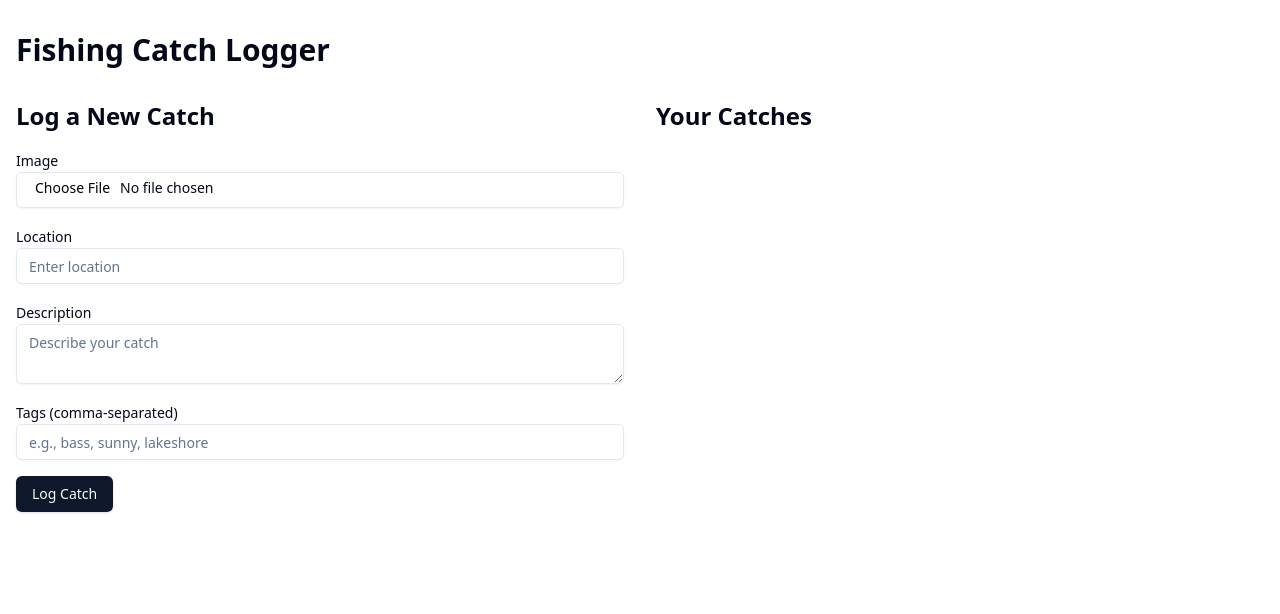
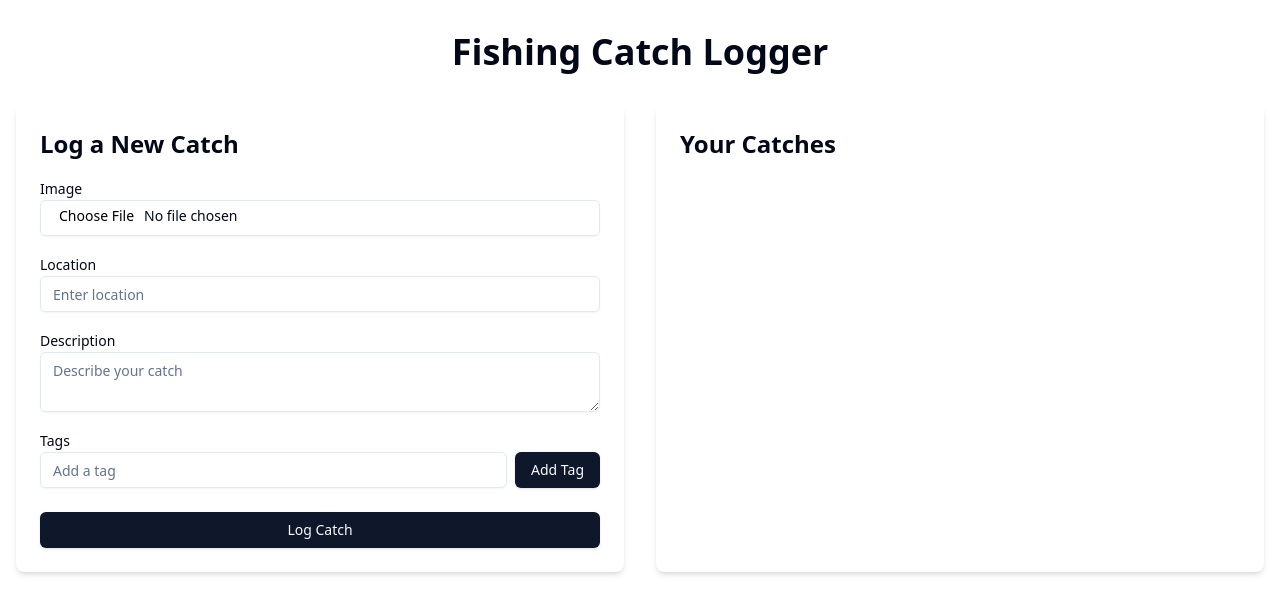
Before and after one commit to jasonkneen/sg-581720654063997, a Next.js app: page / in a window 1280 px wide. Shown: the top 614 px of the page. Built offline with nearby package versions, Linux system fonts and the light colour scheme.

Commit message:
SOFTGEN MAGIC

```diff
--- a/src/components/CatchForm.js
+++ b/src/components/CatchForm.js
@@ -3,12 +3,16 @@ import { Button } from "@/components/ui/button";
 import { Input } from "@/components/ui/input";
 import { Textarea } from "@/components/ui/textarea";
 import { Label } from "@/components/ui/label";
+import { Badge } from "@/components/ui/badge";
+import { X } from "lucide-react";
 
 export default function CatchForm({ onAddCatch }) {
   const [image, setImage] = useState(null);
   const [location, setLocation] = useState('');
   const [description, setDescription] = useState('');
-  const [tags, setTags] = useState('');
+  const [tags, setTags] = useState([]);
+  const [currentTag, setCurrentTag] = useState('');
+  const [errors, setErrors] = useState({});
 
   const handleImageChange = (e) => {
     const file = e.target.files[0];
@@ -21,21 +25,46 @@ export default function CatchForm({ onAddCatch }) {
     }
   };
 
+  const addTag = () => {
+    if (currentTag.trim() && !tags.includes(currentTag.trim())) {
+      setTags([...tags, currentTag.trim()]);
+      setCurrentTag('');
+    }
+  };
+
+  const removeTag = (tagToRemove) => {
+    setTags(tags.filter(tag => tag !== tagToRemove));
+  };
+
+  const validateForm = () => {
+    const newErrors = {};
+    if (!image) newErrors.image = 'Please upload an image';
+    if (!location.trim()) newErrors.location = 'Location is required';
+    if (!description.trim()) newErrors.description = 'Description is required';
+    if (tags.length === 0) newErrors.tags = 'At least one tag is required';
+    setErrors(newErrors);
+    return Object.keys(newErrors).length === 0;
+  };
+
   const handleSubmit = (e) => {
     e.preventDefault();
+    if (validateForm()) {
       const newCatch = {
         id: Date.now(),
         image,
         location,
         description,
-      tags: tags.split(',').map(tag => tag.trim()),
+        tags,
         date: new Date().toISOString(),
       };
       onAddCatch(newCatch);
       setImage(null);
       setLocation('');
       setDescription('');
-    setTags('');
+      setTags([]);
+      setCurrentTag('');
+      setErrors({});
+    }
   };
 
   return (
@@ -43,7 +72,8 @@ export default function CatchForm({ onAddCatch }) {
       <div>
         <Label htmlFor="image">Image</Label>
         <Input id="image" type="file" accept="image/*" onChange={handleImageChange} />
-        {image && <img src={image} alt="Selected catch" className="mt-2 max-w-full h-auto" />}
+        {image && <img src={image} alt="Selected catch" className="mt-2 max-w-full h-auto rounded-md" />}
+        {errors.image && <p className="text-red-500 text-sm mt-1">{errors.image}</p>}
       </div>
       <div>
         <Label htmlFor="location">Location</Label>
@@ -53,6 +83,7 @@ export default function CatchForm({ onAddCatch }) {
           onChange={(e) => setLocation(e.target.value)}
           placeholder="Enter location"
         />
+        {errors.location && <p className="text-red-500 text-sm mt-1">{errors.location}</p>}
       </div>
       <div>
         <Label htmlFor="description">Description</Label>
@@ -62,17 +93,31 @@ export default function CatchForm({ onAddCatch }) {
           onChange={(e) => setDescription(e.target.value)}
           placeholder="Describe your catch"
         />
+        {errors.description && <p className="text-red-500 text-sm mt-1">{errors.description}</p>}
       </div>
       <div>
-        <Label htmlFor="tags">Tags (comma-separated)</Label>
+        <Label htmlFor="tags">Tags</Label>
+        <div className="flex items-center">
           <Input
             id="tags"
-          value={tags}
-          onChange={(e) => setTags(e.target.value)}
-          placeholder="e.g., bass, sunny, lakeshore"
+            value={currentTag}
+            onChange={(e) => setCurrentTag(e.target.value)}
+            placeholder="Add a tag"
+            className="flex-grow"
           />
+          <Button type="button" onClick={addTag} className="ml-2">Add Tag</Button>
         </div>
-      <Button type="submit">Log Catch</Button>
+        <div className="mt-2 flex flex-wrap gap-2">
+          {tags.map((tag, index) => (
+            <Badge key={index} variant="secondary" className="flex items-center">
+              {tag}
+              <X className="ml-1 h-3 w-3 cursor-pointer" onClick={() => removeTag(tag)} />
+            </Badge>
+          ))}
+        </div>
+        {errors.tags && <p className="text-red-500 text-sm mt-1">{errors.tags}</p>}
+      </div>
+      <Button type="submit" className="w-full">Log Catch</Button>
     </form>
   );
 }
--- a/src/components/CatchList.js
+++ b/src/components/CatchList.js
@@ -3,7 +3,7 @@ import { Badge } from "@/components/ui/badge";
 import { Button } from "@/components/ui/button";
 import { Share2 } from "lucide-react";
 
-export default function CatchList({ catches }) {
+export default function CatchList({ catches, currentPage, catchesPerPage, totalCatches, paginate }) {
   const handleShare = (catchItem) => {
     const shareText = `Check out my fishing catch!\nLocation: ${catchItem.location}\nDescription: ${catchItem.description}\nTags: ${catchItem.tags.join(', ')}`;
     if (navigator.share) {
@@ -16,7 +16,13 @@ export default function CatchList({ catches }) {
     }
   };
 
+  const pageNumbers = [];
+  for (let i = 1; i <= Math.ceil(totalCatches / catchesPerPage); i++) {
+    pageNumbers.push(i);
+  }
+
   return (
+    <div>
       <div className="space-y-4">
         {catches.map((catchItem) => (
           <Card key={catchItem.id}>
@@ -26,9 +32,9 @@ export default function CatchList({ catches }) {
             </CardHeader>
             <CardContent>
               <div className="aspect-w-16 aspect-h-9 mb-4">
-              <img src={catchItem.image} alt="Catch" className="object-cover rounded-md" />
+                <img src={catchItem.image} alt="Catch" className="object-cover rounded-md w-full h-48" />
               </div>
-            <p>{catchItem.description}</p>
+              <p className="text-sm text-gray-600">{catchItem.description}</p>
               <div className="mt-2">
                 {catchItem.tags.map((tag, index) => (
                   <Badge key={index} variant="secondary" className="mr-1 mb-1">
@@ -45,5 +51,18 @@ export default function CatchList({ catches }) {
           </Card>
         ))}
       </div>
+      <div className="flex justify-center mt-4">
+        {pageNumbers.map(number => (
+          <Button
+            key={number}
+            onClick={() => paginate(number)}
+            variant={currentPage === number ? "default" : "outline"}
+            className="mx-1"
+          >
+            {number}
+          </Button>
+        ))}
+      </div>
+    </div>
   );
 }
--- /dev/null
+++ b/src/components/ErrorBoundary.js
@@ -0,0 +1,31 @@
+import React from 'react';
+
+class ErrorBoundary extends React.Component {
+  constructor(props) {
+    super(props);
+    this.state = { hasError: false };
+  }
+
+  static getDerivedStateFromError(error) {
+    return { hasError: true };
+  }
+
+  componentDidCatch(error, errorInfo) {
+    console.log('Error:', error, errorInfo);
+  }
+
+  render() {
+    if (this.state.hasError) {
+      return (
+        <div className="bg-red-100 border border-red-400 text-red-700 px-4 py-3 rounded relative" role="alert">
+          <strong className="font-bold">Oops!</strong>
+          <span className="block sm:inline"> Something went wrong. Please try again later.</span>
+        </div>
+      );
+    }
+
+    return this.props.children;
+  }
+}
+
+export default ErrorBoundary;
--- a/src/pages/index.js
+++ b/src/pages/index.js
@@ -1,12 +1,13 @@
 import { useState, useEffect } from 'react';
 import { Button } from "@/components/ui/button";
-import { Input } from "@/components/ui/input";
-import { Textarea } from "@/components/ui/textarea";
 import CatchForm from '@/components/CatchForm';
 import CatchList from '@/components/CatchList';
+import ErrorBoundary from '@/components/ErrorBoundary';
 
 export default function Home() {
   const [catches, setCatches] = useState([]);
+  const [currentPage, setCurrentPage] = useState(1);
+  const catchesPerPage = 5;
 
   useEffect(() => {
     const savedCatches = localStorage.getItem('fishingCatches');
@@ -16,23 +17,39 @@ export default function Home() {
   }, []);
 
   const addCatch = (newCatch) => {
-    const updatedCatches = [...catches, newCatch];
+    const updatedCatches = [newCatch, ...catches];
     setCatches(updatedCatches);
     localStorage.setItem('fishingCatches', JSON.stringify(updatedCatches));
   };
 
+  const indexOfLastCatch = currentPage * catchesPerPage;
+  const indexOfFirstCatch = indexOfLastCatch - catchesPerPage;
+  const currentCatches = catches.slice(indexOfFirstCatch, indexOfLastCatch);
+
+  const paginate = (pageNumber) => setCurrentPage(pageNumber);
+
   return (
     <div className="container mx-auto px-4 py-8">
-      <h1 className="text-3xl font-bold mb-8">Fishing Catch Logger</h1>
-      <div className="grid grid-cols-1 md:grid-cols-2 gap-8">
-        <div>
-          <h2 className="text-2xl font-semibold mb-4">Log a New Catch</h2>
-          <CatchForm onAddCatch={addCatch} />
-        </div>
-        <div>
-          <h2 className="text-2xl font-semibold mb-4">Your Catches</h2>
-          <CatchList catches={catches} />
-        </div>
+      <h1 className="text-4xl font-bold mb-8 text-center">Fishing Catch Logger</h1>
+      <div className="grid grid-cols-1 lg:grid-cols-2 gap-8">
+        <ErrorBoundary>
+          <div className="bg-white p-6 rounded-lg shadow-md">
+            <h2 className="text-2xl font-semibold mb-4">Log a New Catch</h2>
+            <CatchForm onAddCatch={addCatch} />
+          </div>
+        </ErrorBoundary>
+        <ErrorBoundary>
+          <div className="bg-white p-6 rounded-lg shadow-md">
+            <h2 className="text-2xl font-semibold mb-4">Your Catches</h2>
+            <CatchList
+              catches={currentCatches}
+              currentPage={currentPage}
+              catchesPerPage={catchesPerPage}
+              totalCatches={catches.length}
+              paginate={paginate}
+            />
+          </div>
+        </ErrorBoundary>
       </div>
     </div>
   );
```
Lines whose indentation alone changed are shown as unchanged.
